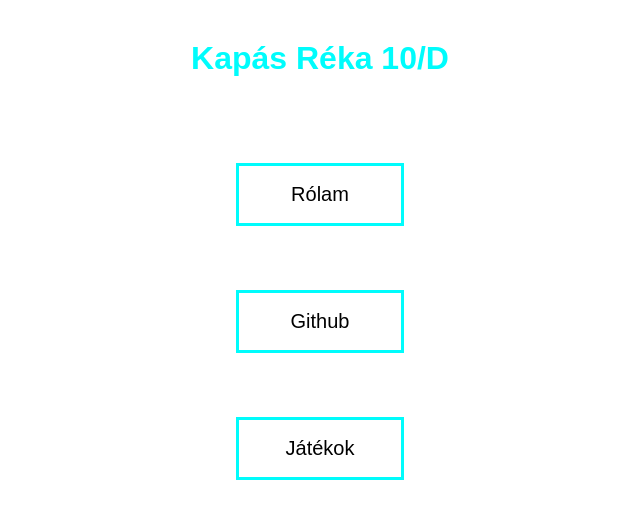
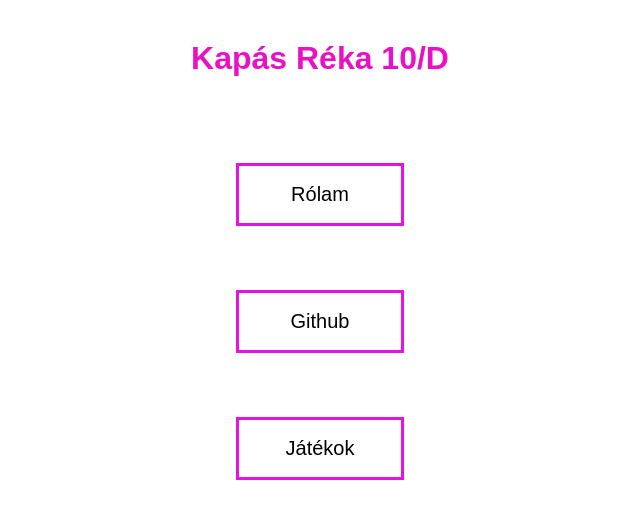
Before and after one commit to rekakapas/sagvari, a plain HTML site: page index.html in a window 1280 px wide. Shown: the whole page, without its empty margins (320-960 px from the left). Drawn offline with Linux system fonts and the light colour scheme.

Commit message:
Update style.css

```diff
--- a/style.css
+++ b/style.css
@@ -1,5 +1,5 @@
 .cim{
-    color: rgb(0, 252, 252);
+    color: rgb(231, 18, 196);
     margin: 40px;
     text-align: center;
 }
@@ -50,7 +50,7 @@ body{
     color: #000;
 }
 .btn-1::after, .btn-1::before{
-    border: 3px solid rgb(0, 252, 252);
+    border: 3px solid rgb(228, 18, 228);
     content: "";
     position: absolute;
     width: calc(100% - 6px);
```
